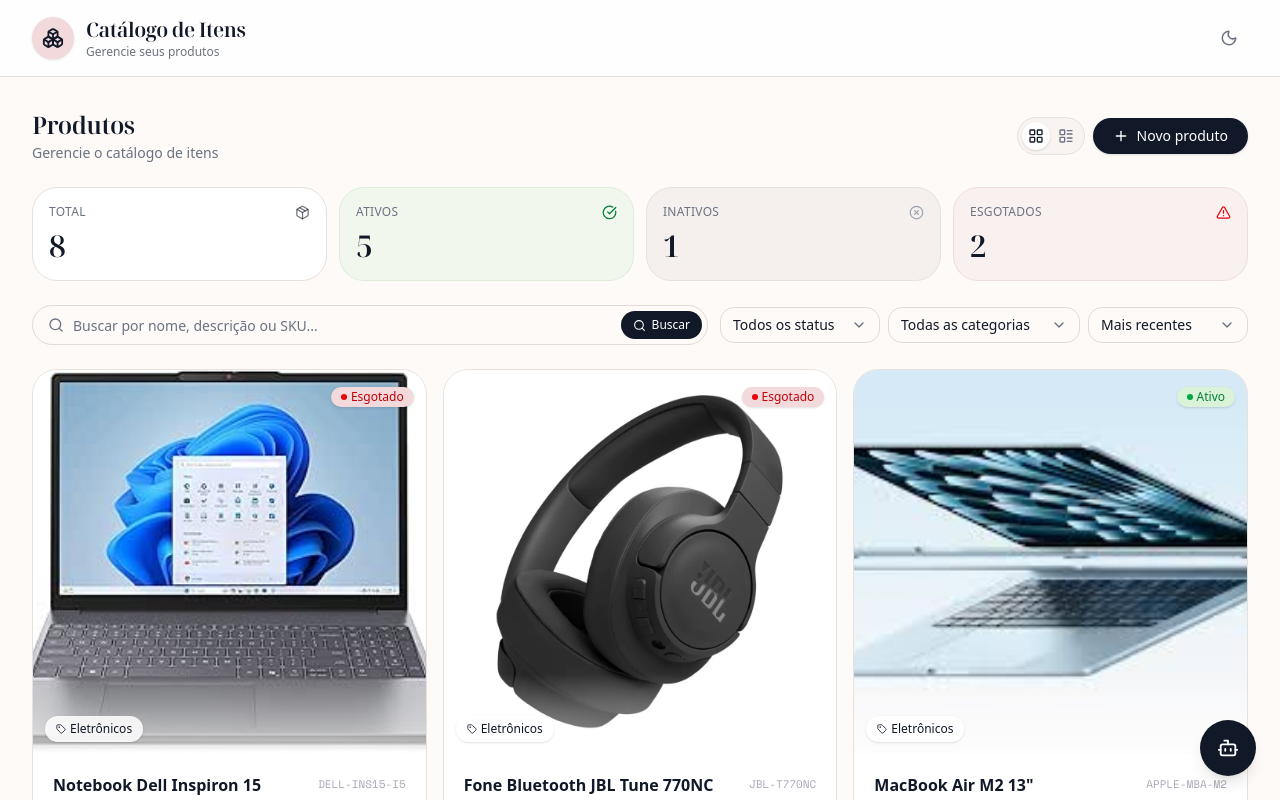
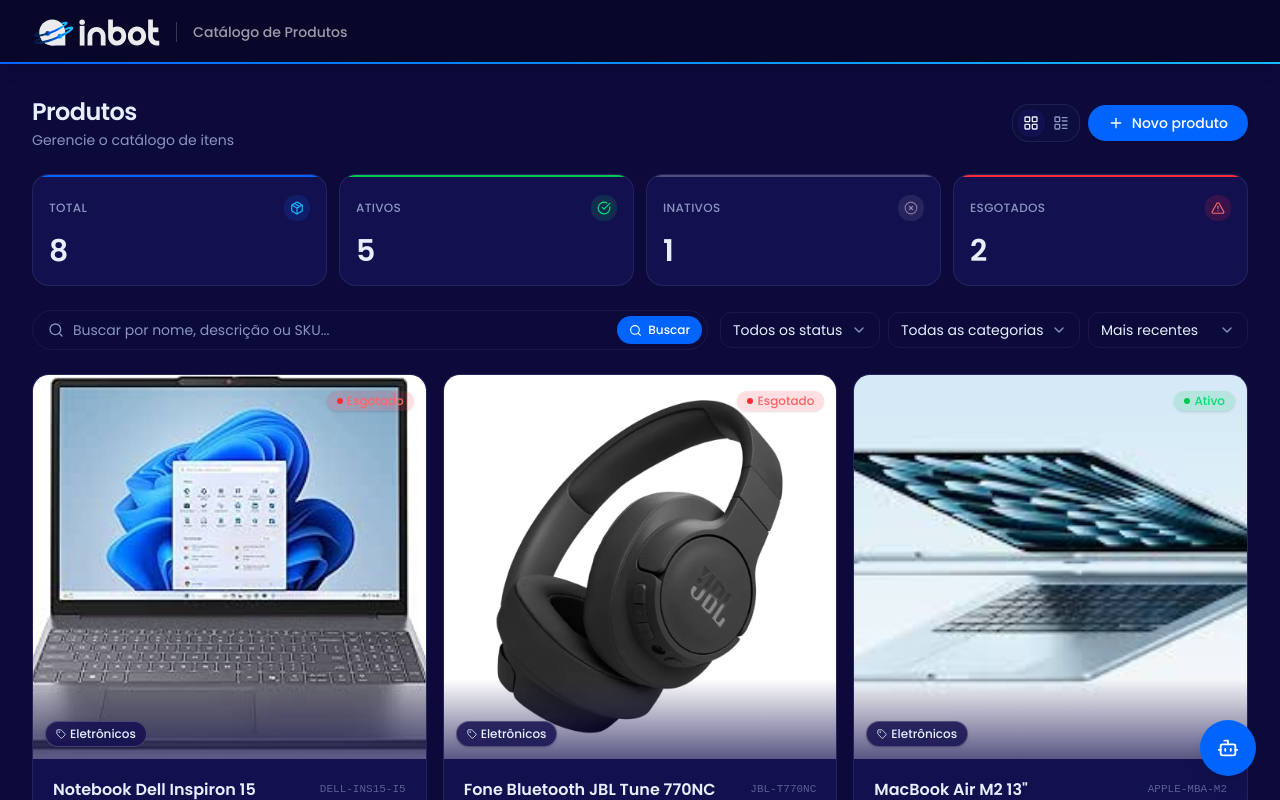
Before and after one commit to johnnydev0/catalog-app, a React (Vite) app: page / in a window 1280 px wide. Shown: the top 800 px of the page. Built offline with nearby package versions, Linux system fonts and the light colour scheme.

Commit message:
ui: integrated inbot design system

```diff
--- a/index.html
+++ b/index.html
@@ -4,10 +4,10 @@
     <meta charset="UTF-8" />
     <link rel="icon" type="image/svg+xml" href="/favicon.svg" />
     <meta name="viewport" content="width=device-width, initial-scale=1.0" />
-    <title>Catálogo de Itens</title>
+    <title>Catálogo de Produtos | Inbot</title>
     <link rel="preconnect" href="https://fonts.googleapis.com" />
     <link rel="preconnect" href="https://fonts.gstatic.com" crossorigin />
-    <link href="https://fonts.googleapis.com/css2?family=Noto+Serif+Display:ital,wght@0,300..900;1,300..900&family=Space+Mono:ital,wght@0,400;0,700;1,400&display=swap" rel="stylesheet" />
+    <link href="https://fonts.googleapis.com/css2?family=Poppins:wght@300;400;500;600;700;800&display=swap" rel="stylesheet" />
   </head>
   <body>
     <div id="root"></div>
--- a/src/components/Layout.tsx
+++ b/src/components/Layout.tsx
@@ -1,38 +1,31 @@
 import { type ReactNode } from 'react'
-import { Boxes, Moon, Sun } from 'lucide-react'
-import { useDarkMode } from '@/hooks/useDarkMode'
+import logoClaro from '@/assets/logo-claro.svg'
 
 interface LayoutProps {
   children: ReactNode
 }
 
 function Layout({ children }: LayoutProps) {
-  const { isDark, toggle } = useDarkMode()
-
   return (
     <div className="min-h-screen bg-background">
-      <header className="sticky top-0 z-40 border-b border-border bg-card/80 backdrop-blur-md">
-        <div className="mx-auto max-w-7xl px-4 py-4 sm:px-6 lg:px-8">
-          <div className="flex items-center justify-between">
-            <div className="flex items-center gap-3">
-              <div className="rounded-2xl bg-friendly-blush p-2.5 shadow-sm">
-                <Boxes size={22} className="text-friendly-ink" />
-              </div>
-              <div>
-                <h1 className="font-heading text-xl font-semibold tracking-tight text-foreground">
-                  Catálogo de Itens
-                </h1>
-                <p className="text-xs text-muted-foreground">Gerencie seus produtos</p>
-              </div>
+      <header
+        className="sticky top-0 z-40 shadow-lg relative"
+        style={{ background: '#080629' }}
+      >
+        <div
+          className="absolute bottom-0 inset-x-0 h-[2px]"
+          style={{ background: 'linear-gradient(90deg, #0065ff 0%, #16b8ff 100%)' }}
+        />
+
+        <div className="mx-auto max-w-7xl px-4 sm:px-6 lg:px-8">
+          <div className="flex h-16 items-center">
+            <div className="flex items-center gap-4">
+              <img src={logoClaro} alt="Inbot" className="h-7 w-auto" />
+              <div className="hidden sm:block h-5 w-px bg-white/20" />
+              <span className="hidden sm:block text-sm font-medium text-white/60">
+                Catálogo de Produtos
+              </span>
             </div>
-
-            <button
-              onClick={toggle}
-              className="rounded-xl p-2.5 text-muted-foreground hover:bg-muted hover:text-foreground transition-colors"
-              aria-label={isDark ? 'Ativar modo claro' : 'Ativar modo escuro'}
-            >
-              {isDark ? <Sun size={18} /> : <Moon size={18} />}
-            </button>
           </div>
         </div>
       </header>
--- a/src/components/ProductCard.tsx
+++ b/src/components/ProductCard.tsx
@@ -24,7 +24,7 @@
     CATEGORY_OPTIONS.find((c) => c.value === product.category)?.label ?? product.category
 
   return (
-    <div className="animate-fade-in group rounded-2xl border border-border bg-card overflow-hidden flex flex-col transition-all duration-300 hover:-translate-y-1 hover:shadow-xl hover:shadow-black/8 hover:border-friendly-blush-dark/30">
+    <div className="animate-fade-in group rounded-xl border border-border bg-card overflow-hidden flex flex-col transition-all duration-300 hover:-translate-y-1 hover:shadow-xl hover:shadow-brand-blue/8 hover:border-brand-blue/25">
 
       {/* Image */}
       <div className="relative overflow-hidden h-96 shrink-0">
--- a/src/components/ProductListItem.tsx
+++ b/src/components/ProductListItem.tsx
@@ -27,7 +27,7 @@
     CATEGORY_OPTIONS.find((c) => c.value === product.category)?.label ?? product.category
 
   return (
-    <div className="animate-fade-in flex items-center gap-4 rounded-xl border border-border bg-card px-4 py-3 transition-all duration-200 hover:border-friendly-blush-dark/30 hover:shadow-md">
+    <div className="animate-fade-in flex items-center gap-4 rounded-xl border border-border bg-card px-4 py-3 transition-all duration-200 hover:border-brand-blue/25 hover:shadow-md">
       {/* Status badge */}
       <div className="shrink-0">
         <Badge variant={statusVariantMap[product.status]} dot>
--- a/src/components/StatsCards.tsx
+++ b/src/components/StatsCards.tsx
@@ -17,45 +17,54 @@
       label: 'Total',
       value: stats.total,
       icon: Package,
-      bg: 'bg-card border-border',
-      iconColor: 'text-foreground/60',
+      iconClass: 'text-brand-cyan',
+      iconBg: 'bg-brand-blue/15',
+      accentClass: 'bg-brand-blue',
     },
     {
       label: 'Ativos',
       value: stats.ativos,
       icon: CheckCircle,
-      bg: 'bg-friendly-mint/30 border-friendly-mint-dark/20',
-      iconColor: 'text-green-700',
+      iconClass: 'text-green-400',
+      iconBg: 'bg-green-500/15',
+      accentClass: 'bg-green-500',
     },
     {
       label: 'Inativos',
       value: stats.inativos,
       icon: XCircle,
-      bg: 'bg-muted border-border',
-      iconColor: 'text-neutral-400',
+      iconClass: 'text-white/40',
+      iconBg: 'bg-white/8',
+      accentClass: 'bg-white/25',
     },
     {
       label: 'Esgotados',
       value: stats.esgotados,
       icon: AlertTriangle,
-      bg: 'bg-friendly-blush/30 border-friendly-blush-dark/20',
-      iconColor: 'text-red-600',
+      iconClass: 'text-red-400',
+      iconBg: 'bg-red-500/15',
+      accentClass: 'bg-red-500',
     },
   ]
 
   return (
     <div className="grid grid-cols-2 gap-3 sm:grid-cols-4">
-      {items.map(({ label, value, icon: Icon, bg, iconColor }) => (
-        <div key={label} className={`rounded-2xl border p-4 ${bg}`}>
-          <div className="flex items-center justify-between mb-2">
-            <p className="text-xs font-medium text-muted-foreground uppercase tracking-wide">
-              {label}
+      {items.map(({ label, value, icon: Icon, iconClass, iconBg, accentClass }) => (
+        <div key={label} className="rounded-xl border border-border bg-card overflow-hidden relative">
+          <div className={`absolute top-0 inset-x-0 h-0.5 ${accentClass}`} />
+          <div className="p-4 pt-5">
+            <div className="flex items-center justify-between mb-3">
+              <p className="text-xs font-medium text-muted-foreground uppercase tracking-wide">
+                {label}
+              </p>
+              <div className={`rounded-lg p-1.5 ${iconBg}`}>
+                <Icon size={14} className={iconClass} />
+              </div>
+            </div>
+            <p className="text-3xl font-semibold text-foreground tracking-tight">
+              {value}
             </p>
-            <Icon size={15} className={iconColor} />
           </div>
-          <p className="font-heading text-3xl font-semibold text-foreground tracking-tight">
-            {value}
-          </p>
         </div>
       ))}
     </div>
--- a/src/components/ui/Badge.tsx
+++ b/src/components/ui/Badge.tsx
@@ -7,9 +7,9 @@
   {
     variants: {
       variant: {
-        success: 'bg-friendly-mint text-green-700',
-        neutral: 'bg-neutral-100 text-neutral-600',
-        danger: 'bg-friendly-blush text-red-700',
+        success: 'bg-green-500/15 text-green-400',
+        neutral: 'bg-white/10 text-white/50',
+        danger: 'bg-red-500/15 text-red-400',
         outline: 'border border-border text-foreground',
       },
     },
@@ -30,8 +30,8 @@
         <span
           className={cn(
             'h-1.5 w-1.5 rounded-full',
-            variant === 'success' && 'bg-green-600',
-            variant === 'danger' && 'bg-red-600',
+            variant === 'success' && 'bg-green-500',
+            variant === 'danger' && 'bg-red-500',
             variant === 'neutral' && 'bg-neutral-400',
           )}
         />
--- a/src/components/ui/EmptyState.tsx
+++ b/src/components/ui/EmptyState.tsx
@@ -14,8 +14,8 @@
 function EmptyState({ icon: Icon, title, description, action }: EmptyStateProps) {
   return (
     <div className="flex flex-col items-center justify-center py-20 text-center">
-      <div className="mb-5 rounded-3xl bg-friendly-blush/40 p-5">
-        <Icon size={32} className="text-friendly-blush-dark" />
+      <div className="mb-5 rounded-3xl bg-brand-blue/15 p-5">
+        <Icon size={32} className="text-brand-cyan" />
       </div>
       <h3 className="font-heading text-lg font-semibold text-foreground">{title}</h3>
       {description && (
--- a/src/index.css
+++ b/src/index.css
@@ -5,16 +5,16 @@
 @custom-variant dark (&:is(.dark *));
 
 @theme {
-  --color-neutral-50: #f9fafb;
-  --color-neutral-100: #f3f4f6;
-  --color-neutral-200: #e5e7eb;
-  --color-neutral-300: #d1d5db;
-  --color-neutral-400: #9ca3af;
-  --color-neutral-500: #6b7280;
-  --color-neutral-600: #4b5563;
-  --color-neutral-700: #374151;
-  --color-neutral-800: #1f2937;
-  --color-neutral-900: #111827;
+  --color-neutral-50: #f8fafc;
+  --color-neutral-100: #f1f5f9;
+  --color-neutral-200: #e2e8f0;
+  --color-neutral-300: #cbd5e1;
+  --color-neutral-400: #94a3b8;
+  --color-neutral-500: #64748b;
+  --color-neutral-600: #475569;
+  --color-neutral-700: #334155;
+  --color-neutral-800: #1e293b;
+  --color-neutral-900: #0f172a;
 
   --color-success-50: #f0fdf4;
   --color-success-100: #dcfce7;
@@ -35,18 +35,17 @@
   --color-danger-700: #b91c1c;
 
   --color-surface: #ffffff;
-  --color-surface-secondary: #fdfaf8;
+  --color-surface-secondary: #f8fafc;
 
-  /* Friendly Design System tokens */
-  --color-friendly-blush: #F2D9DC;
-  --color-friendly-blush-muted: #F7ECED;
-  --color-friendly-blush-dark: #C4919A;
-  --color-friendly-mint: #D9F2D8;
-  --color-friendly-mint-muted: #EBF7EB;
-  --color-friendly-mint-dark: #7DC97A;
-  --color-friendly-ink: #111827;
-  --color-friendly-cream: #FDFAF8;
-  --color-friendly-cream-dark: #EDE7E2;
+  /* Inbot Brand Tokens */
+  --color-brand-navy: #0c0a3b;
+  --color-brand-dark: #032550;
+  --color-brand-blue: #0065ff;
+  --color-brand-cyan: #16b8ff;
+  --color-brand-light: #ebebed;
+  --color-brand-blue-50: #eff5ff;
+  --color-brand-blue-100: #dbeafe;
+  --color-brand-blue-200: #bfdbfe;
 
   --animate-fade-in: fade-in 0.3s ease-out;
   --animate-float-up: float-up 0.4s cubic-bezier(0.34, 1.56, 0.64, 1);
@@ -89,8 +88,8 @@
 }
 
 @keyframes glow-pulse {
-  0%, 100% { text-shadow: 0 0 0px rgba(242, 217, 220, 0); }
-  50% { text-shadow: 0 0 28px rgba(242, 217, 220, 0.45), 0 0 60px rgba(196, 145, 154, 0.2); }
+  0%, 100% { text-shadow: 0 0 0px rgba(0, 101, 255, 0); }
+  50% { text-shadow: 0 0 28px rgba(0, 101, 255, 0.35), 0 0 60px rgba(22, 184, 255, 0.2); }
 }
 
 * {
@@ -99,7 +98,7 @@
 
 body {
   margin: 0;
-  background-color: var(--color-friendly-cream);
+  background-color: #0c0a3b;
   -webkit-font-smoothing: antialiased;
   -moz-osx-font-smoothing: grayscale;
 }
@@ -107,19 +106,19 @@
 .animate-shimmer {
   background: linear-gradient(
     90deg,
-    #EDE7E2 0%,
-    #FDFAF8 50%,
-    #EDE7E2 100%
+    #13104f 0%,
+    #1c1870 50%,
+    #13104f 100%
   );
   background-size: 200% 100%;
   animation: var(--animate-shimmer);
 }
 
 @theme inline {
-  --font-heading: 'Noto Serif Display', Georgia, serif;
-  --font-display: 'Noto Serif Display', Georgia, serif;
-  --font-sans: system-ui, -apple-system, sans-serif;
-  --font-mono: 'Space Mono', 'Courier New', monospace;
+  --font-heading: 'Poppins', system-ui, sans-serif;
+  --font-display: 'Poppins', system-ui, sans-serif;
+  --font-sans: 'Poppins', system-ui, -apple-system, sans-serif;
+  --font-mono: 'Fira Code', 'Courier New', monospace;
   --color-sidebar-ring: var(--sidebar-ring);
   --color-sidebar-border: var(--sidebar-border);
   --color-sidebar-accent-foreground: var(--sidebar-accent-foreground);
@@ -161,72 +160,38 @@
 }
 
 :root {
-  --background: #FDFAF8;
-  --foreground: #111827;
-  --card: #FFFFFF;
-  --card-foreground: #111827;
-  --popover: #FFFFFF;
-  --popover-foreground: #111827;
-  --primary: #111827;
-  --primary-foreground: #FFFFFF;
-  --secondary: #F2D9DC;
-  --secondary-foreground: #111827;
-  --muted: #F5F0ED;
-  --muted-foreground: #6B7280;
-  --accent: #D9F2D8;
-  --accent-foreground: #111827;
-  --destructive: oklch(0.577 0.245 27.325);
-  --border: #E8E0DB;
-  --input: #E3D9D4;
-  --ring: #9CA3AF;
+  --background: #0c0a3b;
+  --foreground: #e8eeff;
+  --card: #13104f;
+  --card-foreground: #e8eeff;
+  --popover: #13104f;
+  --popover-foreground: #e8eeff;
+  --primary: #0065ff;
+  --primary-foreground: #ffffff;
+  --secondary: #1a2360;
+  --secondary-foreground: #e8eeff;
+  --muted: #0e1245;
+  --muted-foreground: #8896c0;
+  --accent: #1a2d6a;
+  --accent-foreground: #e8eeff;
+  --destructive: oklch(0.704 0.191 22.216);
+  --border: rgba(255, 255, 255, 0.08);
+  --input: rgba(255, 255, 255, 0.06);
+  --ring: #0065ff;
   --chart-1: oklch(0.87 0 0);
   --chart-2: oklch(0.556 0 0);
   --chart-3: oklch(0.439 0 0);
   --chart-4: oklch(0.371 0 0);
   --chart-5: oklch(0.269 0 0);
-  --radius: 0.875rem;
-  --sidebar: #FDFAF8;
-  --sidebar-foreground: #111827;
-  --sidebar-primary: #111827;
-  --sidebar-primary-foreground: #FFFFFF;
-  --sidebar-accent: #D9F2D8;
-  --sidebar-accent-foreground: #111827;
-  --sidebar-border: #E8E0DB;
-  --sidebar-ring: #9CA3AF;
-}
-
-.dark {
-  --background: oklch(0.145 0 0);
-  --foreground: oklch(0.985 0 0);
-  --card: oklch(0.205 0 0);
-  --card-foreground: oklch(0.985 0 0);
-  --popover: oklch(0.205 0 0);
-  --popover-foreground: oklch(0.985 0 0);
-  --primary: oklch(0.922 0 0);
-  --primary-foreground: oklch(0.205 0 0);
-  --secondary: oklch(0.269 0 0);
-  --secondary-foreground: oklch(0.985 0 0);
-  --muted: oklch(0.269 0 0);
-  --muted-foreground: oklch(0.708 0 0);
-  --accent: oklch(0.269 0 0);
-  --accent-foreground: oklch(0.985 0 0);
-  --destructive: oklch(0.704 0.191 22.216);
-  --border: oklch(1 0 0 / 10%);
-  --input: oklch(1 0 0 / 15%);
-  --ring: oklch(0.556 0 0);
-  --chart-1: oklch(0.87 0 0);
-  --chart-2: oklch(0.556 0 0);
-  --chart-3: oklch(0.439 0 0);
-  --chart-4: oklch(0.371 0 0);
-  --chart-5: oklch(0.269 0 0);
-  --sidebar: oklch(0.205 0 0);
-  --sidebar-foreground: oklch(0.985 0 0);
-  --sidebar-primary: oklch(0.488 0.243 264.376);
-  --sidebar-primary-foreground: oklch(0.985 0 0);
-  --sidebar-accent: oklch(0.269 0 0);
-  --sidebar-accent-foreground: oklch(0.985 0 0);
-  --sidebar-border: oklch(1 0 0 / 10%);
-  --sidebar-ring: oklch(0.556 0 0);
+  --radius: 0.75rem;
+  --sidebar: #080720;
+  --sidebar-foreground: #ebebed;
+  --sidebar-primary: #0065ff;
+  --sidebar-primary-foreground: #ffffff;
+  --sidebar-accent: #032550;
+  --sidebar-accent-foreground: #ebebed;
+  --sidebar-border: rgba(255, 255, 255, 0.08);
+  --sidebar-ring: #0065ff;
 }
 
 @layer base {
```
Also changed, not shown: src/components/FilterBar.tsx (+4 -4 lines), src/assets/logo-claro.svg (added).
